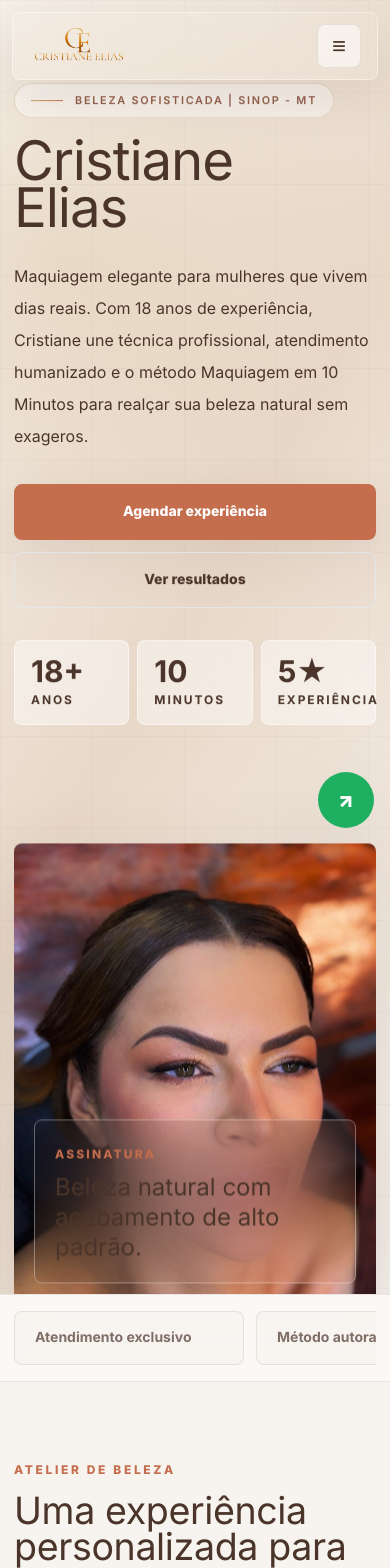
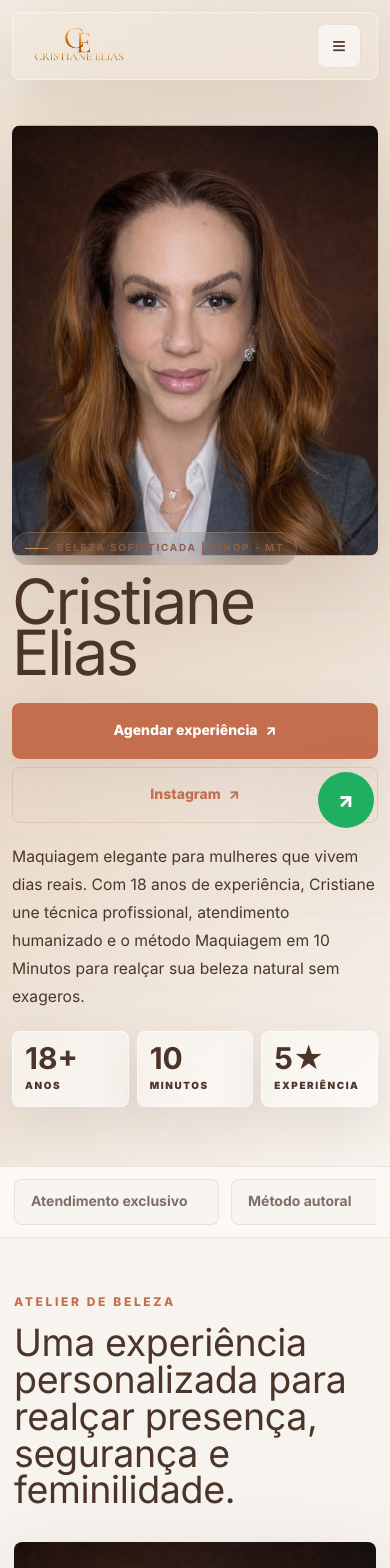
Before and after one commit to freelanortemt/CristianeElias, a Next.js app: page / in a window 390 px wide. Shown: the top 1568 px of the page. Built offline with nearby package versions, Linux system fonts and the light colour scheme.

Commit message:
Refine mobile-first premium experience

```diff
--- a/app/page.tsx
+++ b/app/page.tsx
@@ -1,6 +1,6 @@
 "use client";
 
-import { motion, useScroll, useTransform } from "framer-motion";
+import { AnimatePresence, motion, useScroll, useTransform } from "framer-motion";
 import { useMemo, useState } from "react";
 
 const basePath = process.env.NEXT_PUBLIC_BASE_PATH || "";
@@ -193,8 +193,8 @@ function Reveal({
 export default function Home() {
   const [openFaq, setOpenFaq] = useState(0);
   const { scrollYProgress } = useScroll();
-  const heroImageY = useTransform(scrollYProgress, [0, 0.28], ["0%", "9%"]);
-  const heroTextY = useTransform(scrollYProgress, [0, 0.22], ["0%", "-7%"]);
+  const heroImageY = useTransform(scrollYProgress, [0, 0.28], ["0%", "5%"]);
+  const heroTextY = useTransform(scrollYProgress, [0, 0.22], ["0%", "-4%"]);
 
   const currentYear = useMemo(() => new Date().getFullYear(), []);
 
@@ -202,37 +202,50 @@ export default function Home() {
     <main className="min-h-screen overflow-hidden bg-porcelain text-coffee">
       <Header />
 
-      <section id="inicio" className="relative min-h-screen overflow-hidden pt-24 md:pt-0">
-        <div className="absolute inset-0 bg-[radial-gradient(circle_at_15%_20%,rgba(200,164,107,0.22),transparent_30%),linear-gradient(120deg,#F7F3EE_0%,#E8D8C8_48%,#F7F3EE_100%)]" />
-        <div className="absolute inset-0 opacity-[0.08] [background-image:linear-gradient(rgba(75,53,42,.35)_1px,transparent_1px),linear-gradient(90deg,rgba(75,53,42,.25)_1px,transparent_1px)] [background-size:92px_92px]" />
+      <section id="inicio" className="relative overflow-hidden pt-[92px] md:min-h-screen md:pt-0">
+        <div className="absolute inset-0 bg-[radial-gradient(circle_at_18%_14%,rgba(200,164,107,0.18),transparent_31%),linear-gradient(135deg,#F7F3EE_0%,#E8D8C8_48%,#F7F3EE_100%)]" />
+        <div className="absolute inset-0 opacity-[0.065] [background-image:linear-gradient(rgba(75,53,42,.32)_1px,transparent_1px),linear-gradient(90deg,rgba(75,53,42,.22)_1px,transparent_1px)] [background-size:76px_76px]" />
 
-        <div className="relative mx-auto grid min-h-[calc(100vh-96px)] w-[min(1180px,calc(100%-28px))] items-center gap-8 py-8 md:min-h-screen md:grid-cols-[1.02fr_.98fr] md:gap-14 md:py-24">
-          <motion.div style={{ y: heroTextY }} className="z-10">
+        <div className="relative mx-auto grid w-[min(1180px,calc(100%-24px))] gap-5 pb-9 pt-3 md:min-h-screen md:grid-cols-[.92fr_1.08fr] md:items-center md:gap-16 md:py-24">
+          <motion.div style={{ y: heroTextY }} className="order-2 z-10 md:order-1">
             <motion.p
-              initial={{ opacity: 0, y: 18 }}
+              initial={{ opacity: 1, y: 12 }}
               animate={{ opacity: 1, y: 0 }}
               transition={{ duration: 0.7 }}
-              className="mb-5 inline-flex items-center gap-3 rounded-full border border-gold/30 bg-white/45 px-4 py-2 text-[0.68rem] font-semibold tracking-[0.16em] text-clay backdrop-blur-xl md:text-xs"
+              className="mb-3 inline-flex items-center gap-2 rounded-full border border-gold/30 bg-white/48 px-3 py-2 text-[0.62rem] font-bold uppercase tracking-[0.18em] text-clay backdrop-blur-xl md:mb-5 md:gap-3 md:px-4 md:text-xs"
             >
-              <span className="h-px w-8 bg-gradient-to-r from-gold to-terracotta" />
+              <span className="h-px w-6 bg-gradient-to-r from-gold to-terracotta md:w-8" />
               BELEZA SOFISTICADA | SINOP - MT
             </motion.p>
 
             <motion.h1
-              initial={{ opacity: 0, y: 28 }}
+              initial={{ opacity: 1, y: 16 }}
               animate={{ opacity: 1, y: 0 }}
               transition={{ duration: 0.85, delay: 0.08 }}
-              className="font-display text-[clamp(3.35rem,14vw,8.6rem)] leading-[0.86] tracking-[-0.02em] text-coffee"
+              className="font-display text-[clamp(3.2rem,16vw,8.4rem)] leading-[0.82] tracking-[-0.035em] text-coffee"
             >
               Cristiane
-              <span className="block"> Elias</span>
+              <span className="block">Elias</span>
             </motion.h1>
 
+            <motion.div
+              initial={{ opacity: 1, y: 12 }}
+              animate={{ opacity: 1, y: 0 }}
+              transition={{ duration: 0.7, delay: 0.28 }}
+              className="mt-6 grid grid-cols-1 gap-2 min-[420px]:grid-cols-2 md:mt-8 md:flex md:gap-3"
+            >
+              <PremiumButton
+                href={whatsappLink("Oi, Cristiane! Quero agendar uma consultoria de beleza.")}
+                label="Agendar experiência"
+              />
+              <PremiumButton href={instagram} label="Instagram" variant="instagram" />
+            </motion.div>
+
             <motion.p
-              initial={{ opacity: 0, y: 24 }}
+              initial={{ opacity: 1, y: 14 }}
               animate={{ opacity: 1, y: 0 }}
               transition={{ duration: 0.75, delay: 0.18 }}
-              className="mt-7 max-w-2xl text-base leading-8 text-coffee/72 md:text-xl md:leading-9"
+              className="mt-5 max-w-2xl text-[0.98rem] leading-7 text-coffee/72 md:mt-7 md:text-xl md:leading-9"
             >
               Maquiagem elegante para mulheres que vivem dias reais. Com 18 anos de experiência,
               Cristiane une técnica profissional, atendimento humanizado e o método Maquiagem em
@@ -240,32 +253,19 @@ export default function Home() {
             </motion.p>
 
             <motion.div
-              initial={{ opacity: 0, y: 20 }}
-              animate={{ opacity: 1, y: 0 }}
-              transition={{ duration: 0.7, delay: 0.28 }}
-              className="mt-8 flex flex-col gap-3 sm:flex-row"
-            >
-              <PremiumButton
-                href={whatsappLink("Oi, Cristiane! Quero agendar uma consultoria de beleza.")}
-                label="Agendar experiência"
-              />
-              <PremiumButton href="#galeria" label="Ver resultados" variant="ghost" />
-            </motion.div>
-
-            <motion.div
-              initial={{ opacity: 0, y: 20 }}
+              initial={{ opacity: 1, y: 12 }}
               animate={{ opacity: 1, y: 0 }}
               transition={{ duration: 0.75, delay: 0.36 }}
-              className="mt-8 grid max-w-xl grid-cols-3 gap-2"
+              className="mt-5 grid max-w-xl grid-cols-3 gap-2 md:mt-8"
             >
               {[
                 ["18+", "anos"],
                 ["10", "minutos"],
                 ["5★", "experiência"]
               ].map(([value, label]) => (
-                <div key={label} className="rounded-luxe border border-white/50 bg-white/45 p-4 backdrop-blur-xl">
-                  <strong className="font-display text-3xl leading-none">{value}</strong>
-                  <span className="mt-1 block text-xs font-bold uppercase tracking-[0.16em] text-coffee/54">
+                <div key={label} className="rounded-luxe border border-white/55 bg-white/50 p-3 shadow-soft backdrop-blur-xl md:p-4">
+                  <strong className="font-display text-3xl leading-none md:text-4xl">{value}</strong>
+                  <span className="mt-1 block text-[0.62rem] font-black uppercase tracking-[0.16em] text-coffee/54 md:text-xs">
                     {label}
                   </span>
                 </div>
@@ -273,44 +273,39 @@ export default function Home() {
             </motion.div>
           </motion.div>
 
-          <motion.div style={{ y: heroImageY }} className="relative min-h-[460px] sm:min-h-[540px] md:min-h-[760px]">
-            <motion.div
-              initial={{ opacity: 0, scale: 0.96, y: 28 }}
-              animate={{ opacity: 1, scale: 1, y: 0 }}
-              transition={{ duration: 0.9, delay: 0.1 }}
-              className="absolute inset-0 overflow-hidden rounded-luxe shadow-luxe"
-            >
+          <motion.div style={{ y: heroImageY }} className="relative order-1 min-h-[430px] md:order-2 md:min-h-[760px]">
+            <div className="absolute inset-0 overflow-hidden rounded-luxe shadow-luxe">
               <img
-                src={img("cliente-soft-glam-01.jpg")}
-                alt="Cliente com maquiagem soft glam sofisticada"
-                className="h-full w-full object-cover object-[50%_18%]"
+                src={img("cristiane-retrato-premium.jpg")}
+                alt="Cristiane Elias, consultora de beleza"
+                className="h-full w-full object-cover object-top"
                 loading="eager"
               />
-              <div className="absolute inset-0 bg-gradient-to-t from-ink/44 via-transparent to-transparent" />
-            </motion.div>
+              <div className="absolute inset-0 bg-gradient-to-t from-ink/44 via-transparent to-transparent md:bg-gradient-to-t md:from-ink/34 md:via-transparent" />
+            </div>
 
             <motion.div
-              initial={{ opacity: 0, x: -22 }}
+              initial={{ opacity: 1, x: -12 }}
               animate={{ opacity: 1, x: 0 }}
               transition={{ duration: 0.75, delay: 0.48 }}
-              className="absolute bottom-5 left-5 right-5 rounded-luxe border border-white/35 bg-porcelain/72 p-5 shadow-soft backdrop-blur-2xl md:left-[-34px] md:right-auto md:w-80"
+              className="absolute bottom-5 left-[-34px] hidden w-80 rounded-luxe border border-white/35 bg-ink/52 p-5 text-porcelain shadow-soft backdrop-blur-2xl md:block"
             >
-              <span className="text-xs font-extrabold uppercase tracking-[0.18em] text-terracotta">
+              <span className="text-[0.68rem] font-extrabold uppercase tracking-[0.18em] text-terracotta md:text-xs">
                 assinatura
               </span>
-              <p className="mt-2 font-display text-2xl leading-tight">
-                Beleza natural com acabamento de alto padrão.
+              <p className="mt-2 font-display text-2xl leading-[0.98]">
+                Técnica, presença e beleza natural.
               </p>
             </motion.div>
           </motion.div>
         </div>
       </section>
 
-      <section className="border-y border-coffee/10 bg-white/45 py-4 backdrop-blur-xl">
+      <section className="border-y border-coffee/10 bg-white/45 py-3 backdrop-blur-xl md:py-4">
         <div className="mx-auto flex w-[min(1180px,calc(100%-28px))] snap-x gap-3 overflow-x-auto md:grid md:grid-cols-4">
           {["Atendimento exclusivo", "Método autoral", "Imagem corporativa", "Beleza para eventos"].map(
             (item) => (
-              <div key={item} className="min-w-[230px] snap-start rounded-luxe border border-coffee/10 bg-porcelain/70 px-5 py-4 text-sm font-bold text-coffee/70 md:min-w-0">
+              <div key={item} className="min-w-[205px] snap-start rounded-luxe border border-coffee/10 bg-porcelain/70 px-4 py-3 text-sm font-bold text-coffee/70 md:min-w-0 md:px-5 md:py-4">
                 {item}
               </div>
             )
@@ -371,7 +366,7 @@ export default function Home() {
         </div>
       </Section>
 
-      <section className="relative overflow-hidden bg-coffee py-20 text-porcelain md:py-28">
+      <section className="relative overflow-hidden bg-coffee py-14 text-porcelain md:py-28">
         <div className="absolute inset-0 opacity-30">
           <img src={img("cliente-evento-02.jpg")} alt="" className="h-full w-full object-cover" loading="lazy" />
         </div>
@@ -431,31 +426,10 @@ export default function Home() {
       </Section>
 
       <Section id="galeria" eyebrow="Portfólio" title="Resultados reais com acabamento editorial e beleza atemporal." copy="Fotos de clientes e produções que mostram pele, olhos, sobrancelhas, acabamento e presença com naturalidade sofisticada.">
-        <div className="grid auto-rows-[320px] gap-4 md:grid-cols-4 md:auto-rows-[300px]">
-          {gallery.map((item, index) => (
-            <Reveal
-              key={item.src}
-              delay={(index % 4) * 0.04}
-              className={index === 0 || index === 3 ? "md:col-span-2 md:row-span-2" : ""}
-            >
-              <figure className="group relative h-full overflow-hidden rounded-luxe bg-champagne shadow-soft">
-                <img
-                  src={img(item.src)}
-                  alt={`${item.title} - ${item.tag}`}
-                  className="h-full w-full object-cover transition duration-700 group-hover:scale-105"
-                  loading="lazy"
-                />
-                <figcaption className="absolute inset-x-4 bottom-4 rounded-luxe border border-white/25 bg-ink/48 p-4 text-porcelain opacity-0 backdrop-blur-xl transition duration-500 group-hover:opacity-100 md:opacity-100">
-                  <span className="text-[0.68rem] font-extrabold uppercase tracking-[0.18em] text-gold">{item.tag}</span>
-                  <p className="mt-1 font-display text-2xl">{item.title}</p>
-                </figcaption>
-              </figure>
-            </Reveal>
-          ))}
-        </div>
+        <ResultsShowcase />
       </Section>
 
-      <section className="bg-white/45 py-20 md:py-28">
+      <section className="bg-white/45 py-14 md:py-28">
         <div className="mx-auto w-[min(1180px,calc(100%-28px))]">
           <Reveal>
             <div className="max-w-3xl">
@@ -510,7 +484,7 @@ export default function Home() {
         </div>
       </Section>
 
-      <section id="contato" className="relative overflow-hidden bg-coffee py-20 text-porcelain md:py-28">
+      <section id="contato" className="relative overflow-hidden bg-coffee py-14 text-porcelain md:py-28">
         <div className="absolute inset-0 opacity-20">
           <img src={img("cliente-natural-06.jpg")} alt="" className="h-full w-full object-cover" loading="lazy" />
         </div>
@@ -565,6 +539,15 @@ function Header() {
         >
           Agendar
         </a>
+        <a
+          href={instagram}
+          target="_blank"
+          rel="noopener noreferrer"
+          className="hidden h-11 w-11 place-items-center rounded-luxe border border-coffee/10 bg-white/48 text-sm font-black text-coffee/70 shadow-soft transition hover:-translate-y-0.5 hover:border-terracotta/35 hover:text-terracotta lg:grid"
+          aria-label="Instagram Cristiane Elias"
+        >
+          IG
+        </a>
         <details className="relative md:hidden">
           <summary className="grid h-11 w-11 cursor-pointer list-none place-items-center rounded-luxe border border-coffee/10 bg-white/55 text-2xl">
             ≡
@@ -575,6 +558,9 @@ function Header() {
                 {label}
               </a>
             ))}
+            <a href={instagram} target="_blank" rel="noopener noreferrer" className="rounded-luxe border border-terracotta/20 bg-white/70 px-4 py-3 text-sm font-black text-terracotta">
+              Instagram
+            </a>
           </div>
         </details>
       </nav>
@@ -596,10 +582,10 @@ function Section({
   children: React.ReactNode;
 }) {
   return (
-    <section id={id} className="scroll-mt-24 py-20 md:py-28">
+    <section id={id} className="scroll-mt-24 py-14 md:py-28">
       <div className="mx-auto w-[min(1180px,calc(100%-28px))]">
         <Reveal>
-          <div className="mb-10 grid gap-6 md:mb-14 md:grid-cols-[1.05fr_.95fr] md:items-end">
+          <div className="mb-8 grid gap-4 md:mb-14 md:grid-cols-[1.05fr_.95fr] md:items-end md:gap-6">
             <div>
               <p className="text-xs font-extrabold uppercase tracking-[0.22em] text-terracotta">{eyebrow}</p>
               <h2 className="mt-4 font-display text-[clamp(2.35rem,6vw,5.2rem)] leading-[0.98] tracking-[-0.01em]">
@@ -623,13 +609,14 @@ function PremiumButton({
 }: {
   href: string;
   label: string;
-  variant?: "primary" | "ghost" | "light";
+  variant?: "primary" | "ghost" | "light" | "instagram";
   className?: string;
 }) {
   const styles = {
-    primary: "bg-terracotta text-white shadow-soft hover:bg-coffee",
-    ghost: "border border-coffee/12 bg-white/58 text-coffee backdrop-blur-xl hover:bg-champagne/60",
-    light: "bg-porcelain text-coffee hover:bg-white"
+    primary: "bg-terracotta text-white shadow-soft hover:bg-coffee before:from-white/0 before:via-white/30 before:to-white/0",
+    ghost: "border border-coffee/12 bg-white/58 text-coffee backdrop-blur-xl hover:bg-champagne/60 before:from-white/0 before:via-gold/25 before:to-white/0",
+    light: "bg-porcelain text-coffee hover:bg-white before:from-white/0 before:via-gold/25 before:to-white/0",
+    instagram: "border border-terracotta/20 bg-white/62 text-terracotta backdrop-blur-xl hover:border-terracotta/45 hover:bg-white before:from-white/0 before:via-terracotta/15 before:to-white/0"
   }[variant];
 
   return (
@@ -637,10 +624,89 @@ function PremiumButton({
       href={href}
       target={href.startsWith("http") ? "_blank" : undefined}
       rel={href.startsWith("http") ? "noopener noreferrer" : undefined}
-      className={`inline-flex min-h-14 items-center justify-center rounded-luxe px-6 text-sm font-extrabold transition duration-300 hover:-translate-y-0.5 ${styles} ${className}`}
+      className={`group relative inline-flex min-h-14 items-center justify-center overflow-hidden rounded-luxe px-6 text-sm font-extrabold transition duration-300 before:absolute before:inset-y-0 before:-left-1/2 before:w-1/2 before:-skew-x-12 before:bg-gradient-to-r before:opacity-0 before:transition before:duration-700 hover:-translate-y-0.5 hover:before:left-[120%] hover:before:opacity-100 ${styles} ${className}`}
     >
-      {label}
+      <span className="relative z-10 inline-flex items-center gap-2">
+        {label}
+        <span className="transition duration-300 group-hover:translate-x-1">↗</span>
+      </span>
     </a>
+  );
+}
+
+function ResultsShowcase() {
+  const [active, setActive] = useState(0);
+  const current = gallery[active];
+
+  return (
+    <Reveal>
+      <div className="grid gap-4 md:grid-cols-[1.12fr_.88fr] md:items-stretch">
+        <div className="relative min-h-[470px] overflow-hidden rounded-luxe bg-champagne shadow-luxe md:min-h-[720px]">
+          <AnimatePresence mode="wait">
+            <motion.img
+              key={current.src}
+              src={img(current.src)}
+              alt={`${current.title} - ${current.tag}`}
+              initial={{ opacity: 0, scale: 1.035, filter: "blur(12px)" }}
+              animate={{ opacity: 1, scale: 1, filter: "blur(0px)" }}
+              exit={{ opacity: 0, scale: 0.985, filter: "blur(10px)" }}
+              transition={{ duration: 0.62, ease: [0.22, 0.76, 0.2, 1] }}
+              className="absolute inset-0 h-full w-full object-cover"
+              loading={active === 0 ? "eager" : "lazy"}
+            />
+          </AnimatePresence>
+          <div className="absolute inset-0 bg-gradient-to-t from-ink/62 via-ink/6 to-transparent" />
+          <motion.div
+            key={`${current.src}-caption`}
+            initial={{ opacity: 0, y: 18 }}
+            animate={{ opacity: 1, y: 0 }}
+            transition={{ duration: 0.48 }}
+            className="absolute inset-x-3 bottom-3 rounded-luxe border border-white/20 bg-ink/40 p-4 text-porcelain shadow-soft backdrop-blur-2xl md:inset-x-5 md:bottom-5 md:p-6"
+          >
+            <p className="text-[0.66rem] font-black uppercase tracking-[0.22em] text-gold">{current.tag}</p>
+            <h3 className="mt-2 font-display text-4xl leading-none md:text-6xl">{current.title}</h3>
+          </motion.div>
+        </div>
+
+        <div className="rounded-luxe border border-coffee/10 bg-white/48 p-3 shadow-soft backdrop-blur-xl md:p-4">
+          <div className="mb-3 flex items-center justify-between px-1">
+            <p className="text-[0.68rem] font-black uppercase tracking-[0.2em] text-terracotta">
+              Selecione o resultado
+            </p>
+            <span className="font-display text-2xl text-coffee/54">
+              {String(active + 1).padStart(2, "0")}
+            </span>
+          </div>
+          <div className="flex snap-x gap-3 overflow-x-auto pb-2 md:grid md:max-h-[640px] md:grid-cols-2 md:overflow-visible md:pb-0">
+            {gallery.map((item, index) => (
+              <button
+                key={item.src}
+                type="button"
+                onClick={() => setActive(index)}
+                className={`group relative h-40 min-w-[150px] snap-start overflow-hidden rounded-luxe border text-left shadow-soft transition duration-500 md:h-[150px] md:min-w-0 ${
+                  active === index
+                    ? "border-terracotta/70 ring-2 ring-terracotta/18"
+                    : "border-white/45 opacity-78 hover:opacity-100"
+                }`}
+              >
+                <img
+                  src={img(item.src)}
+                  alt=""
+                  className="h-full w-full object-cover transition duration-700 group-hover:scale-105"
+                  loading="lazy"
+                />
+                <div className="absolute inset-0 bg-gradient-to-t from-ink/70 via-transparent to-transparent" />
+                <div className="absolute inset-x-2 bottom-2">
+                  <span className="rounded-full bg-porcelain/86 px-2 py-1 text-[0.58rem] font-black uppercase tracking-[0.12em] text-coffee">
+                    {item.tag}
+                  </span>
+                </div>
+              </button>
+            ))}
+          </div>
+        </div>
+      </div>
+    </Reveal>
   );
 }
 
```
